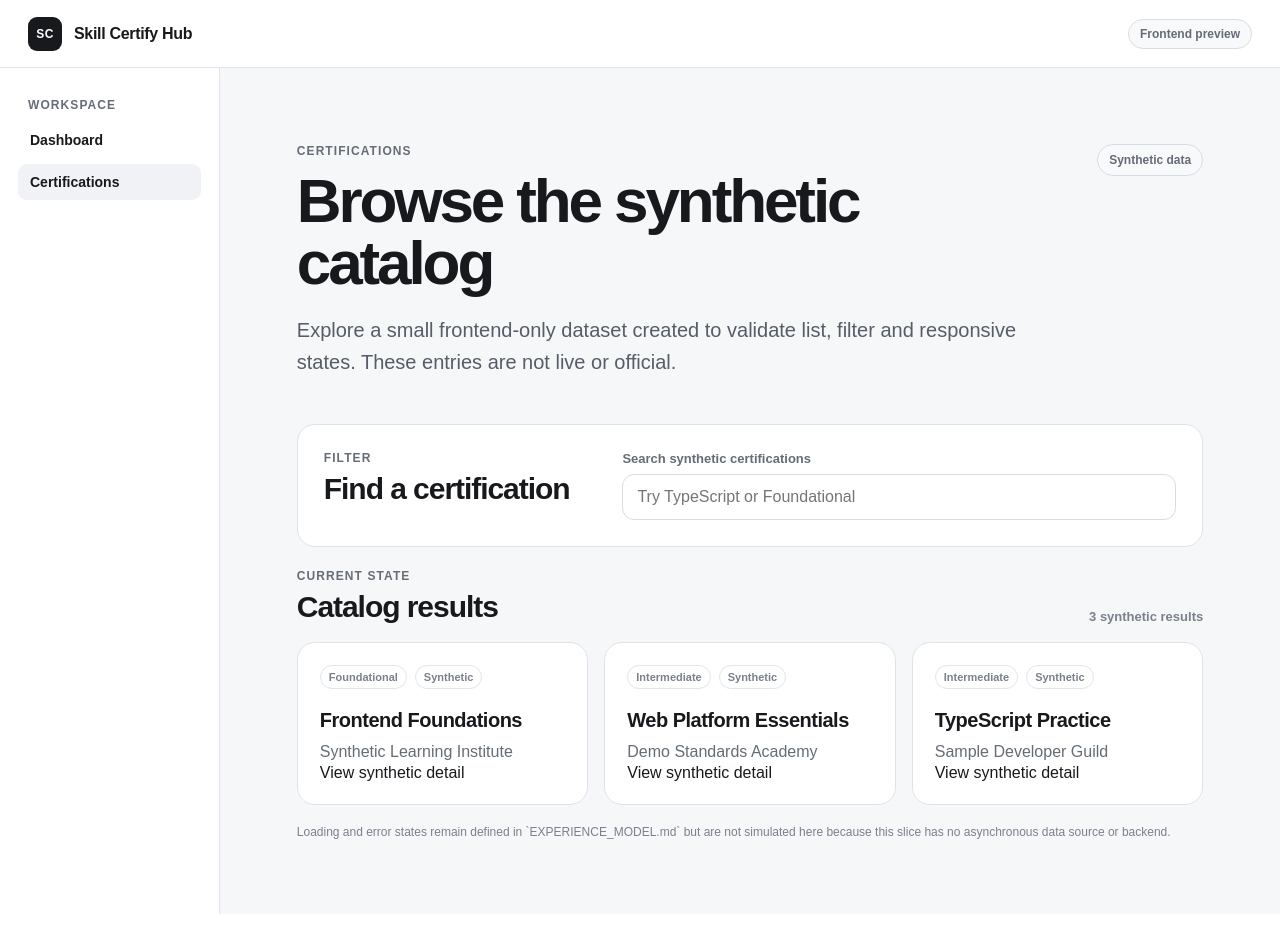
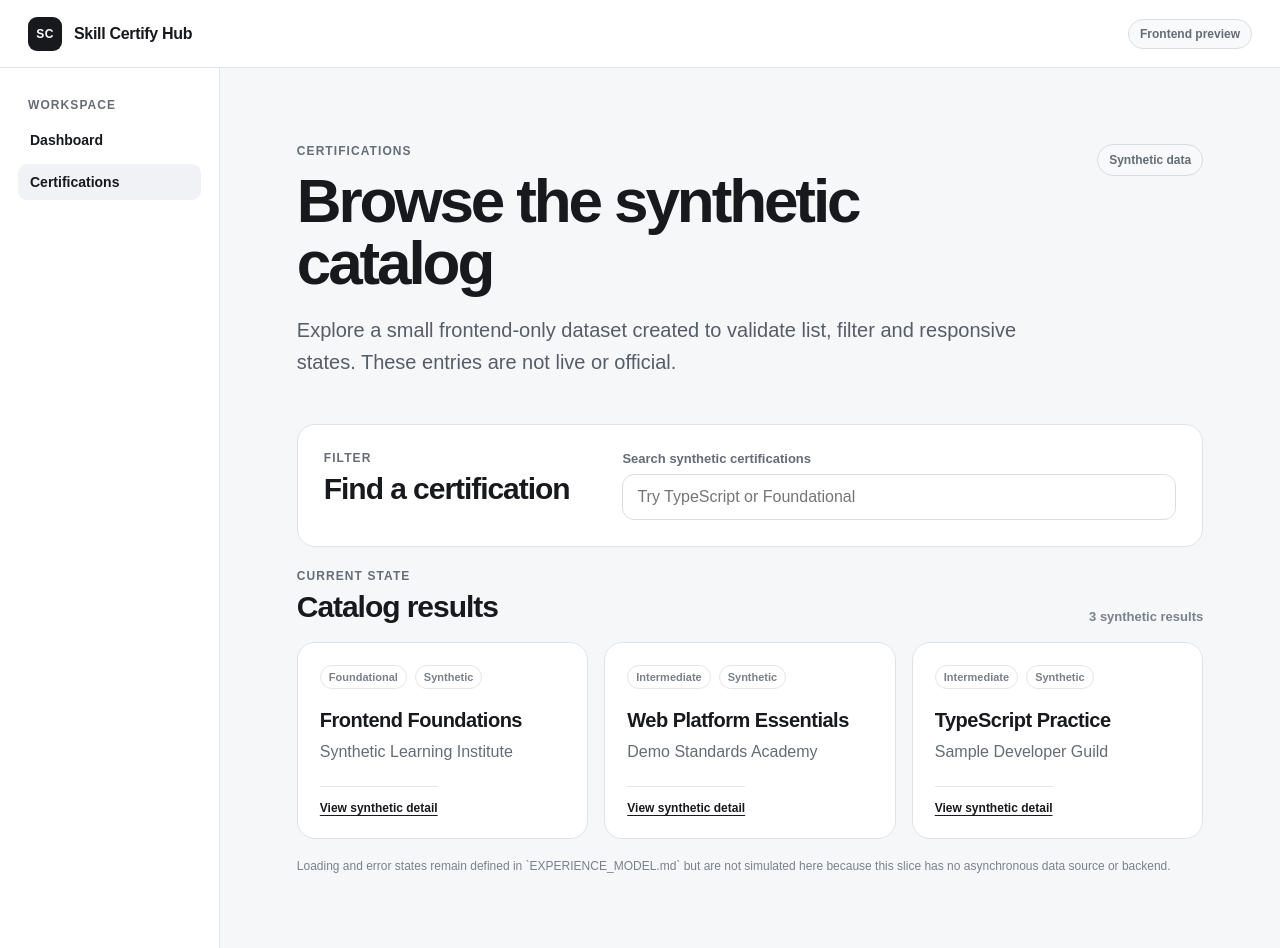
Before and after one commit to misaelalves99/skill-certify-hub, a Next.js app: page /certifications in a window 1280 px wide. Before the commit the page ends 914 px from the top, so only its background shows below. Built offline with nearby package versions, Linux system fonts and the light colour scheme.

Commit message:
style: add certification detail link treatment

```diff
--- a/app/certifications/page.module.css
+++ b/app/certifications/page.module.css
@@ -229,13 +229,16 @@
   line-height: 1.5;
 }
 
-.cardBoundary {
+.detailLink {
+  display: inline-flex;
   margin-top: 22px;
   border-top: 1px solid var(--color-border);
   padding-top: 14px;
-  color: var(--color-text-subtle);
+  color: var(--color-text);
   font-size: 12px;
-  line-height: 1.5;
+  font-weight: 700;
+  text-decoration: underline;
+  text-underline-offset: 3px;
 }
 
 .emptyState {
@@ -306,6 +309,7 @@
 .brand:focus-visible,
 .navItem:focus-visible,
 .navLink:focus-visible,
+.detailLink:focus-visible,
 .mobileMenu summary:focus-visible,
 .mobileMenu nav a:focus-visible,
 .searchField input:focus-visible,
```
